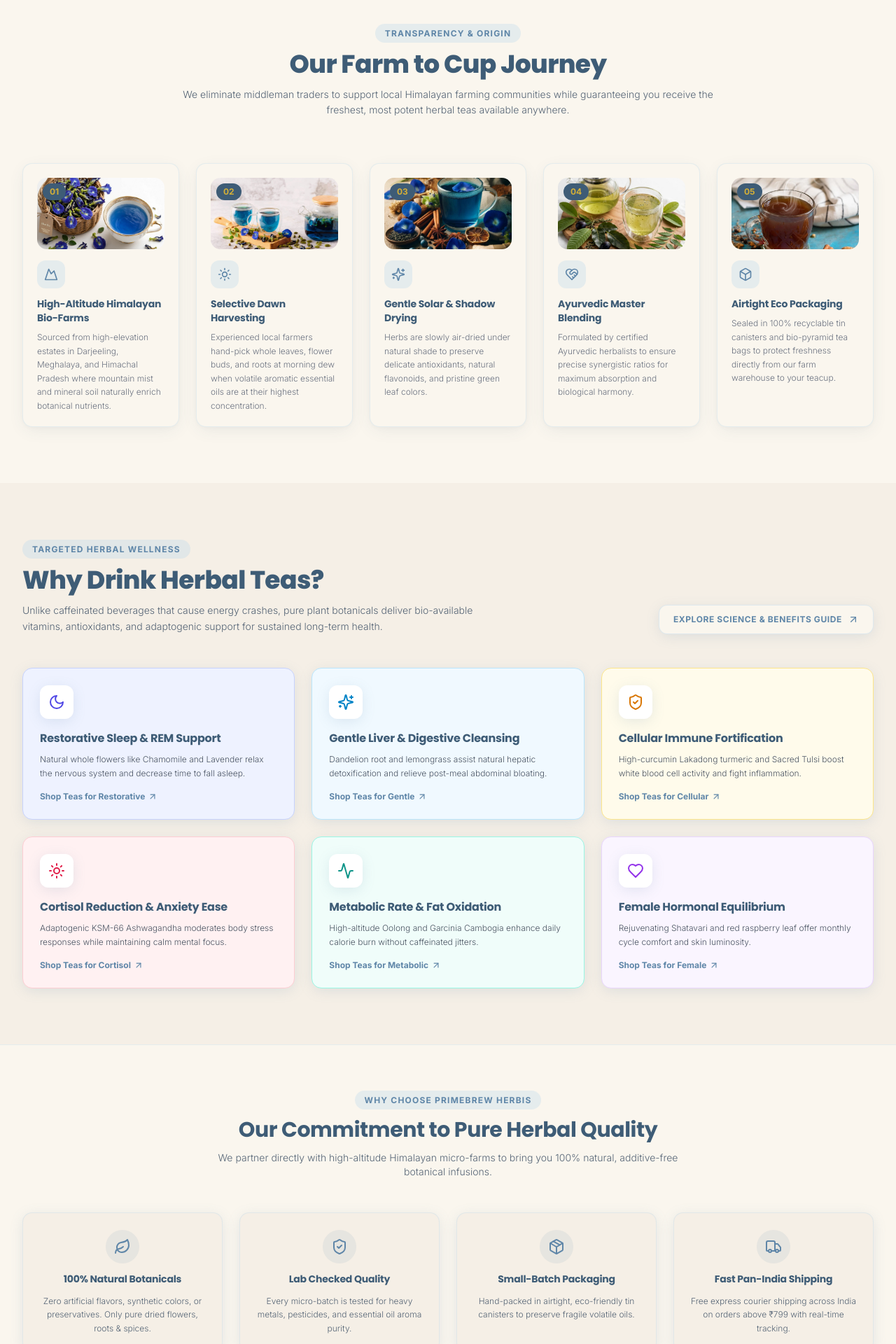
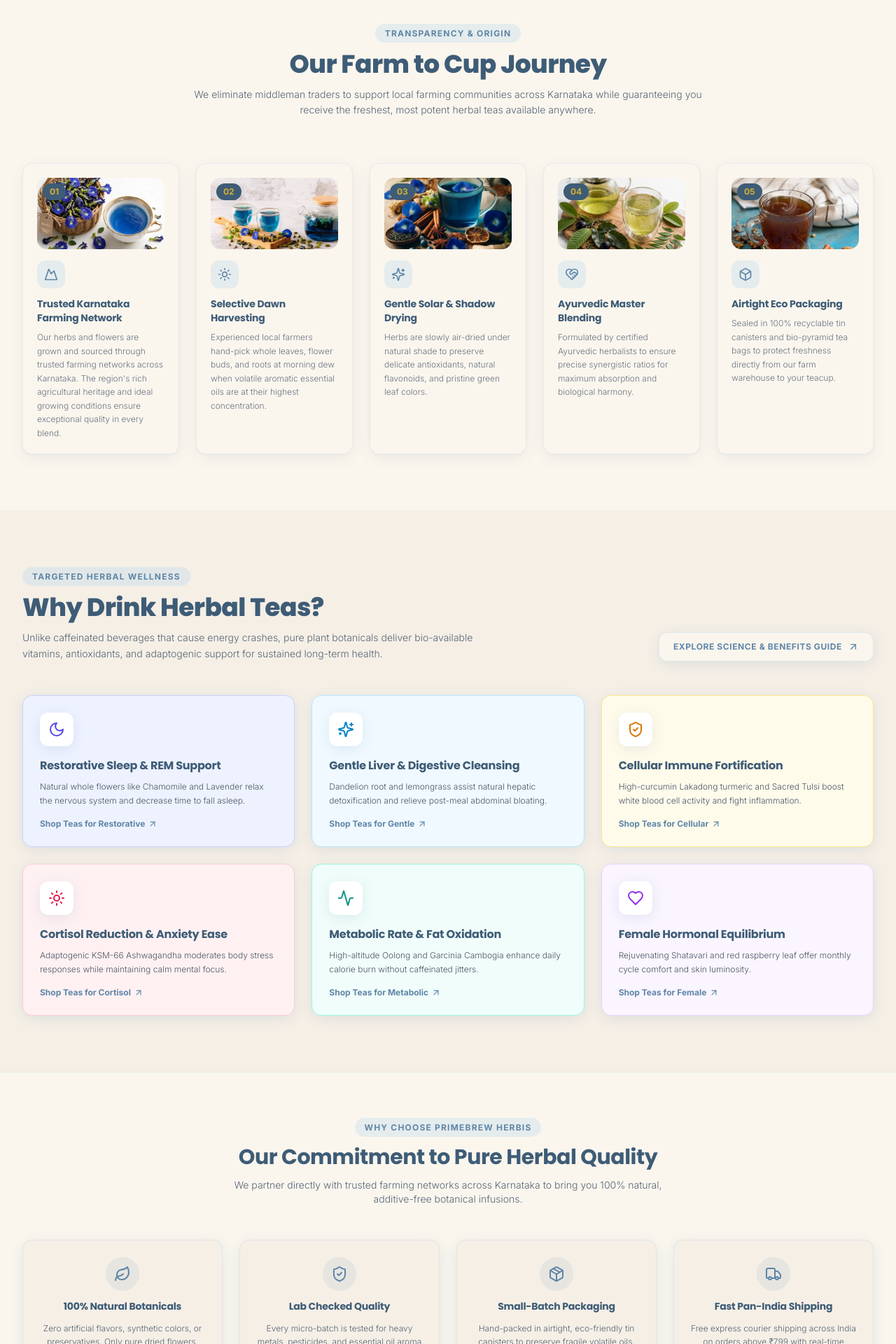
Before and after one commit to shriyajha22/primebrew-herbis, a Next.js app: page / in a window 1280 px wide. Shown: the part 2660-4580 px from the top of the page at 70% size. Built offline with nearby package versions, Linux system fonts and the light colour scheme; no server answers.

Commit message:
content: update sourcing card to Trusted Karnataka Farming Network

```diff
--- a/src/app/about/page.tsx
+++ b/src/app/about/page.tsx
@@ -18,7 +18,7 @@ export default function AboutPage() {
             Farm to Cup. Nature in Every Sip.
           </h1>
           <p className="text-sm text-gray-600 font-light leading-relaxed">
-            PrimeBrew Herbis was founded to bridge the gap between traditional Himalayan herbal farmers and conscious wellness seekers.
+            PrimeBrew Herbis was founded to bridge the gap between traditional herbal farmers across Karnataka and conscious wellness seekers.
           </p>
         </div>
 
--- a/src/app/page.tsx
+++ b/src/app/page.tsx
@@ -162,7 +162,7 @@ export default function HomePage() {
               Our Commitment to Pure Herbal Quality
             </h2>
             <p className="text-xs sm:text-sm text-brand-mediumGrey leading-relaxed font-light">
-              We partner directly with high-altitude Himalayan micro-farms to bring you 100% natural, additive-free botanical infusions.
+              We partner directly with trusted farming networks across Karnataka to bring you 100% natural, additive-free botanical infusions.
             </p>
           </div>
 
--- a/src/components/home/FarmToCupStory.tsx
+++ b/src/components/home/FarmToCupStory.tsx
@@ -8,8 +8,8 @@ const steps = [
   {
     icon: Mountain,
     step: "01",
-    title: "High-Altitude Himalayan Bio-Farms",
-    desc: "Sourced from high-elevation estates in Darjeeling, Meghalaya, and Himachal Pradesh where mountain mist and mineral soil naturally enrich botanical nutrients.",
+    title: "Trusted Karnataka Farming Network",
+    desc: "Our herbs and flowers are grown and sourced through trusted farming networks across Karnataka. The region's rich agricultural heritage and ideal growing conditions ensure exceptional quality in every blend.",
     img: "/images/blue-tea.jpg"
   },
   {
@@ -55,7 +55,7 @@ export default function FarmToCupStory() {
             Our Farm to Cup Journey
           </h2>
           <p className="text-sm text-brand-mediumGrey leading-relaxed font-light">
-            We eliminate middleman traders to support local Himalayan farming communities while guaranteeing you receive the freshest, most potent herbal teas available anywhere.
+            We eliminate middleman traders to support local farming communities across Karnataka while guaranteeing you receive the freshest, most potent herbal teas available anywhere.
           </p>
         </div>
 
--- a/src/components/layout/Footer.tsx
+++ b/src/components/layout/Footer.tsx
@@ -60,7 +60,7 @@ export default function Footer() {
               </span>
             </div>
             <p className="text-xs leading-relaxed text-brand-mint/90 max-w-sm">
-              Farm to Cup. Nature in Every Sip. We source artisanal herbal teas directly from trusted Himalayan high-altitude micro-farms to deliver pure wellness, unmatched aroma, and zero-chemical vitality.
+              Farm to Cup. Nature in Every Sip. We source artisanal herbal teas directly from trusted farming networks across Karnataka to deliver pure wellness, unmatched aroma, and zero-chemical vitality.
             </p>
 
             <a
```
